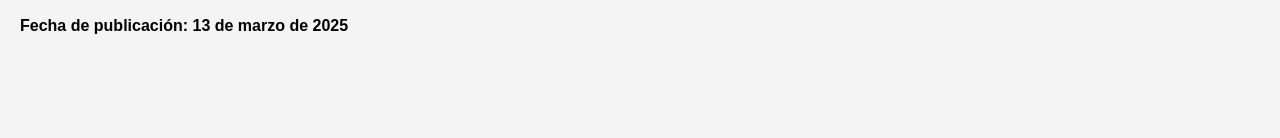
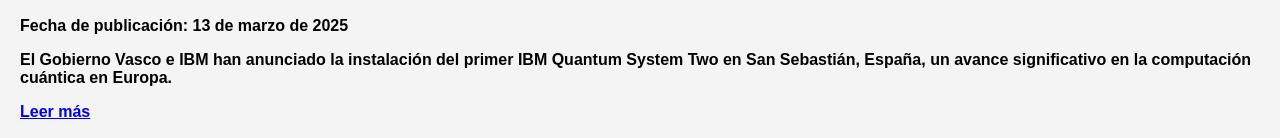
Before and after one commit to Natyk07/Notice, a plain HTML site: page index.html in a window 1280 px wide. Shown: the part 2781-2919 px from the top of the page. Before the commit the page ends 2836 px from the top, so only its background shows below. Drawn offline with Linux system fonts and the light colour scheme.

Commit message:
13. Completo info

```diff
--- a/index.html
+++ b/index.html
@@ -47,6 +47,8 @@
     <h2>IBM instala el primer superordenador cuántico en España</h2>
     <img src="https://img.freepik.com/premium-vector/quantum-computing-isolated-cartoon-vector-illustrations_107173-21688.jpg" alt="Superordenador cuántico IBM">
     <p><strong>Fecha de publicación: 13 de marzo de 2025</p>
+        <p>El Gobierno Vasco e IBM han anunciado la instalación del primer IBM Quantum System Two en San Sebastián, España, un avance significativo en la computación cuántica en Europa.</p>
+        <a href="https://www.gurufocus.com/news/2737892/ibm-and-basque-government-announce-plan-to-install-europes-first-ibm-quantum-system-two-at-the-ibmeuskadi-in-spain" target="_blank">Leer más</a>
 
 </body>
 </html>
```
